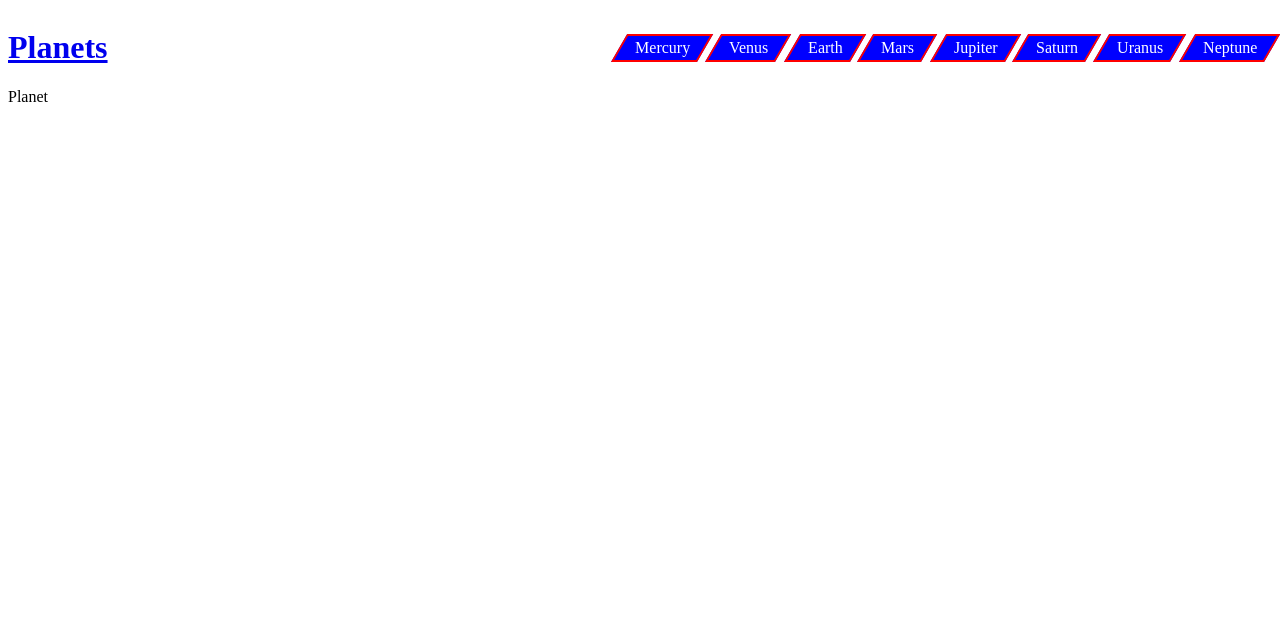
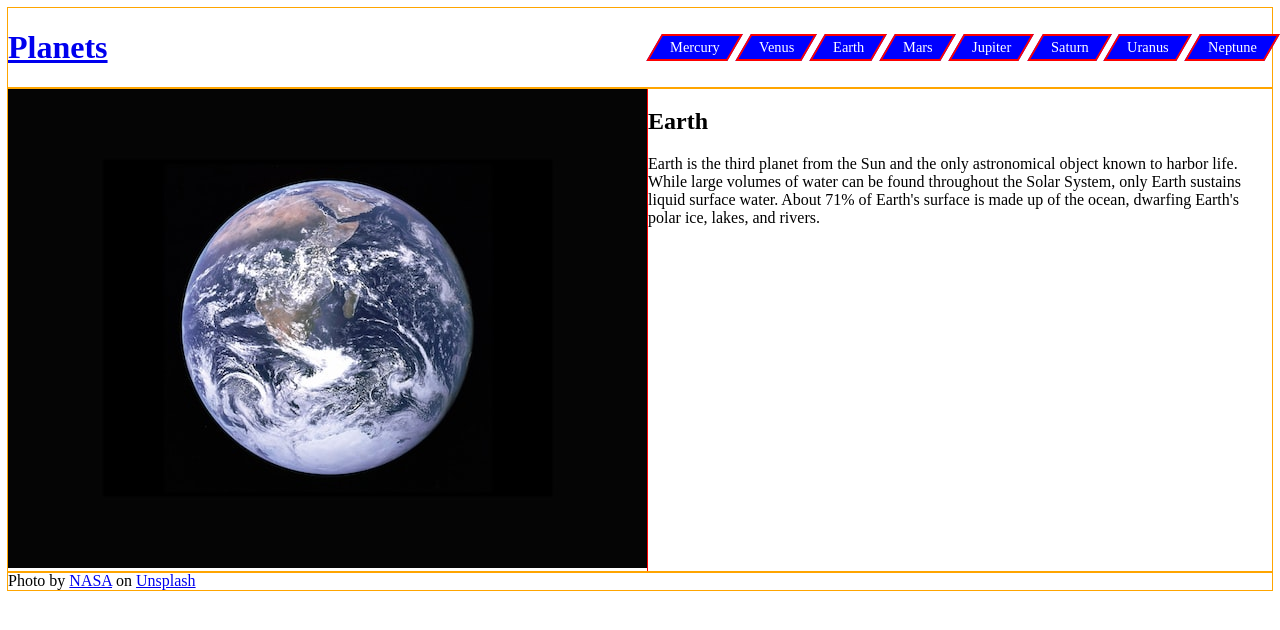
Before and after one commit to edo979/planets-app, a React (Vite) app: page /earth in a window 1280 px wide. Shown: the top 630 px of the page. Built offline with nearby package versions, Linux system fonts and the light colour scheme.

Commit message:
start styling content

```diff
--- a/src/App.tsx
+++ b/src/App.tsx
@@ -15,6 +15,17 @@ function App() {
       </header>
 
       <Outlet />
+
+      <footer>
+        Photo by{' '}
+        <a href="https://unsplash.com/@nasa?utm_source=unsplash&utm_medium=referral&utm_content=creditCopyText">
+          NASA
+        </a>{' '}
+        on{' '}
+        <a href="https://unsplash.com/@nasa?utm_source=unsplash&utm_medium=referral&utm_content=creditCopyText">
+          Unsplash
+        </a>
+      </footer>
     </>
   )
 }
--- a/src/pages/Planet.tsx
+++ b/src/pages/Planet.tsx
@@ -1,5 +1,28 @@
+import { useParams } from 'react-router-dom'
+
 function Planet() {
-  return <div>Planet</div>
+  const { planet } = useParams()
+
+  return (
+    <main>
+      <section className="content | flex">
+        <aside className="content_image">
+          <img src="assets/images/earth.jpg" alt={planet} />
+        </aside>
+
+        <article className="content_text-container">
+          <h2 className="content_title">{planet}</h2>
+          <p className="content_text">
+            Earth is the third planet from the Sun and the only astronomical
+            object known to harbor life. While large volumes of water can be
+            found throughout the Solar System, only Earth sustains liquid
+            surface water. About 71% of Earth's surface is made up of the ocean,
+            dwarfing Earth's polar ice, lakes, and rivers.
+          </p>
+        </article>
+      </section>
+    </main>
+  )
 }
 
 export default Planet
--- /dev/null
+++ b/src/scss/_layout.scss
@@ -0,0 +1,7 @@
+#root > * {
+  outline: 1px solid orange;
+}
+
+.flex {
+  display: flex;
+}
--- /dev/null
+++ b/src/scss/_msc.scss
@@ -0,0 +1,10 @@
+:root {
+  --fs-300: 0.9rem;
+  --fs-400: 1rem;
+  --fs-400: 1.25rem;
+}
+
+// Typography
+h2 {
+  text-transform: capitalize;
+}
--- a/src/scss/components/_components.scss
+++ b/src/scss/components/_components.scss
@@ -5,3 +5,14 @@ header {
   align-items: center;
   justify-content: space-between;
 }
+
+.content {
+  &_image {
+    flex-basis: 100px;
+  }
+
+  &_text-container {
+    outline: 1px solid red;
+    flex-basis: 66%;
+  }
+}
--- a/src/scss/components/_navbar.scss
+++ b/src/scss/components/_navbar.scss
@@ -24,6 +24,7 @@
     display: block;
     transform: skew(var(--t-skew));
 
+    font-size: var(--fs-300);
     color: white;
     text-decoration: none;
   }
--- a/src/scss/style.scss
+++ b/src/scss/style.scss
@@ -1 +1,3 @@
+@use 'msc';
+@use 'layout';
 @use 'components/components';
```
Also changed, not shown: public/assets/images/earth.jpg (added).
